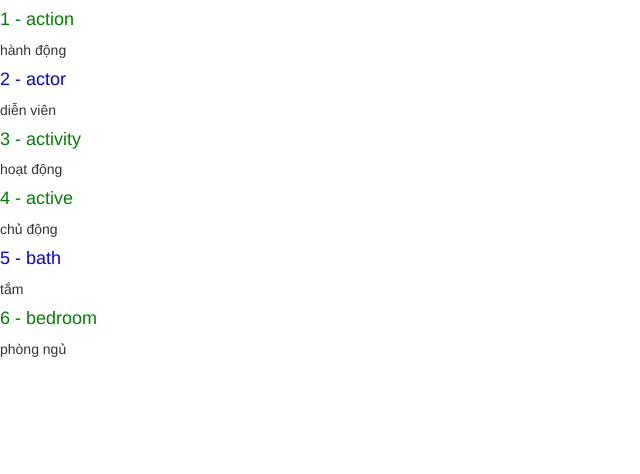
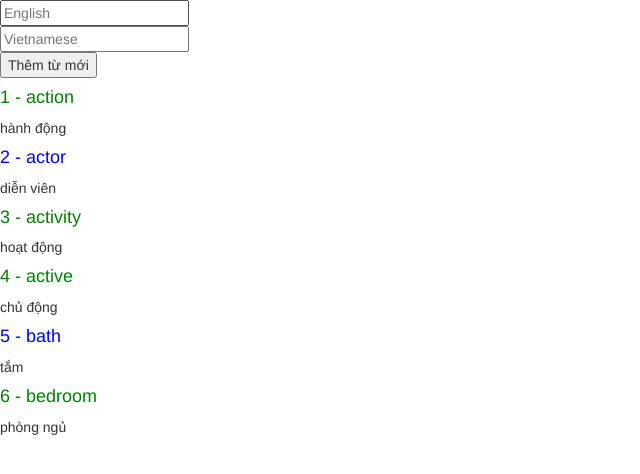
Before and after one commit to ThienBinhHY/LearnAngular4, an Angular app: page / in a window 1280 px wide. Shown: the top 474 px of the page, without its empty margins (0-640 px from the left). Built offline with nearby package versions, Linux system fonts and the light colour scheme.

Commit message:
thêm phần tử vào mảng kết hợp ngFor

```diff
--- a/src/app/words/words.component.html
+++ b/src/app/words/words.component.html
@@ -1,5 +1,10 @@
-<div *ngFor = "let word of arrWords">
-  <h4 [ngStyle] = " { color: word.memorized ? 'green' : 'blue'}">
+<input placeholder="English" [(ngModel)] ="newEn" /><br>
+<input placeholder="Vietnamese" [(ngModel)] ="newVn"/>
+<br>
+<button (click)="addWord()">Thêm từ mới</button>
+
+<div *ngFor="let word of arrWords">
+  <h4 [ngStyle]=" { color: word.memorized ? 'green' : 'blue'}">
     {{ word.id +' - ' + word.en }}
   </h4>
   <p>{{ word.vn }}</p>
--- a/src/app/words/words.component.ts
+++ b/src/app/words/words.component.ts
@@ -14,10 +14,28 @@ export class WordsComponent implements OnInit {
     { id: 5, en: 'bath', vn: 'tắm', memorized: false },
     { id: 6, en: 'bedroom', vn: 'phòng ngủ', memorized: true }
   ];
+  newEn = "";
+  newVn = "";
 
   constructor() { }
 
   ngOnInit() {
   }
 
+  addWord(){
+    // thêm vào đầu mảng
+    this.arrWords.unshift({
+      id: this.arrWords.length + 1 ,
+      en: this.newEn,
+      vn: this.newVn,
+      memorized: false
+    });
+    // thêm vào cuối mảng
+    // this.arrWords.push()
+
+    // sau khi thêm xong thì xoa trang input
+    this.newEn = "";
+    this.newVn = "";
+  }
+
 }
```
